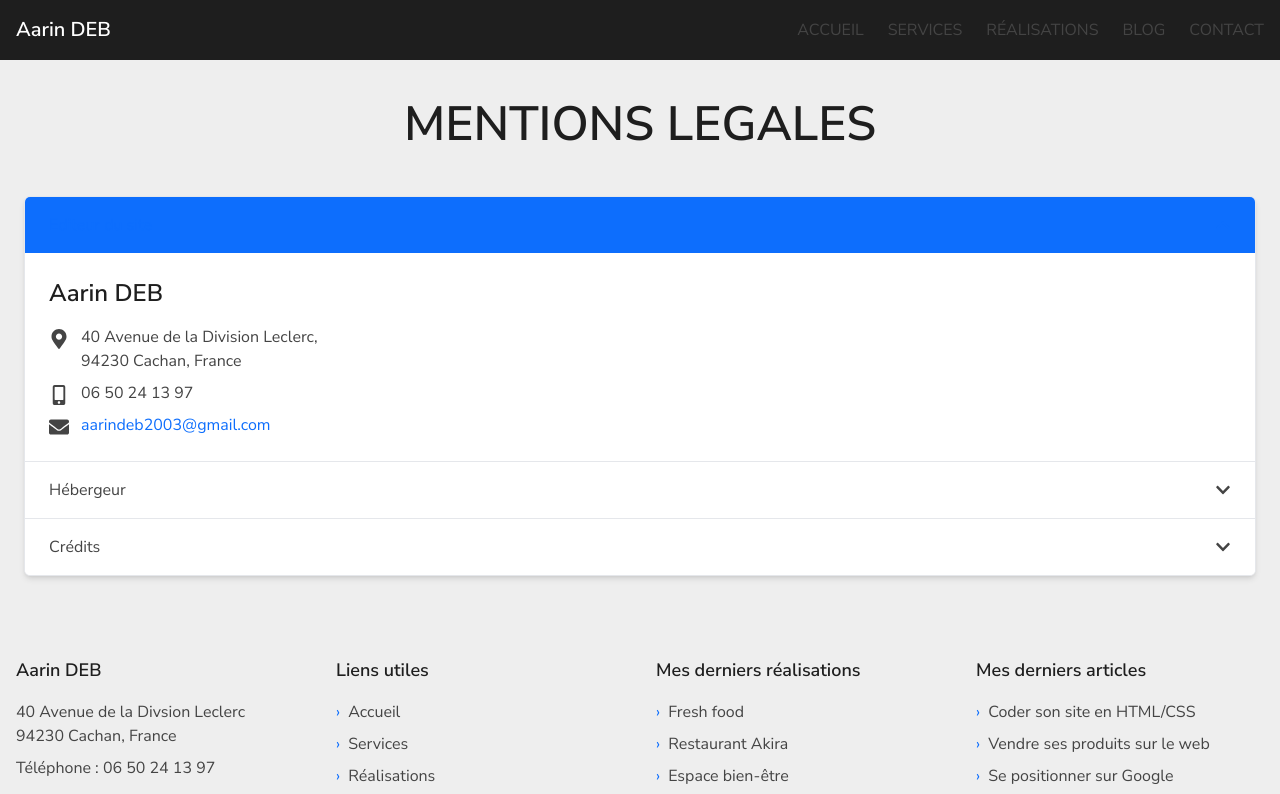
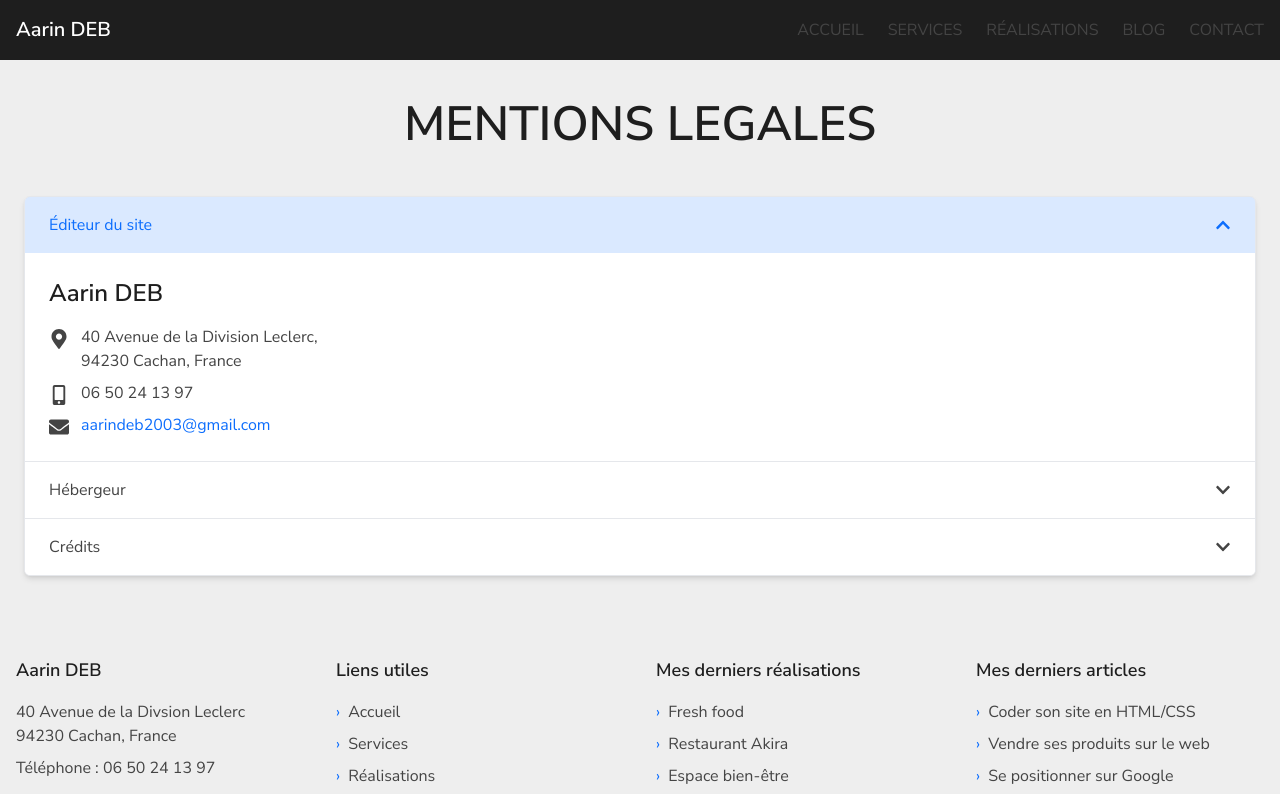
Before and after one commit to userXXIIXII/cv_react, a React (Vite) app: page /mentionsLegales in a window 1280 px wide. Shown: the top 794 px of the page. Built offline with nearby package versions, Linux system fonts and the light colour scheme.

Commit message:
Correction de la couleur de activeSection de mentions légale + faut de frappe

```diff
--- a/src/components/AboutSkills.jsx
+++ b/src/components/AboutSkills.jsx
@@ -24,7 +24,7 @@ function AboutSkills() {
 
                         Basé à Paris, je suis en recherche d'une alternance au sein
                         d'une agence digitale pour consolider ma formation de
-                        <strong>développeur web full stack</strong>. <br /><br />
+                        <strong> développeur web full stack</strong>. <br /><br />
 
                         J'accorde une attention particulière à la qualité du code que
                         j'écris et je respecte les bonnes pratiques du web.
--- a/src/pages/MentionsLegales.jsx
+++ b/src/pages/MentionsLegales.jsx
@@ -17,7 +17,7 @@ function MentionsLegales() {
     };
 
     const activeClasses = (section) =>
-        activeSection === section ? 'bg-[#0d6efd] text-[#0d6efd]' : 'bg-white text-[#444] hover:bg-[#EEE]';
+        activeSection === section ? 'bg-[#0d6efd]/15 text-[#0d6efd]' : 'bg-white text-[#444] hover:bg-[#EEE]';
 
     return (
         <main className="w-full flex-grow flex flex-col bg-[#EEE] py-10 px-4 md:px-6">
@@ -35,7 +35,7 @@ function MentionsLegales() {
                     <button
                         onClick={() => toggleSection('editeur')}
                         className={`w-full px-6 py-4 flex justify-between items-center transition-colors duration-200 ${activeClasses('editeur')}`}>
-                        <span className='font-medium'>Editeur du site</span>
+                        <span className='font-medium'>Éditeur du site</span>
                         {activeSection === 'editeur' ? <FaChevronUp /> : <FaChevronDown />}
                     </button>
 
```
